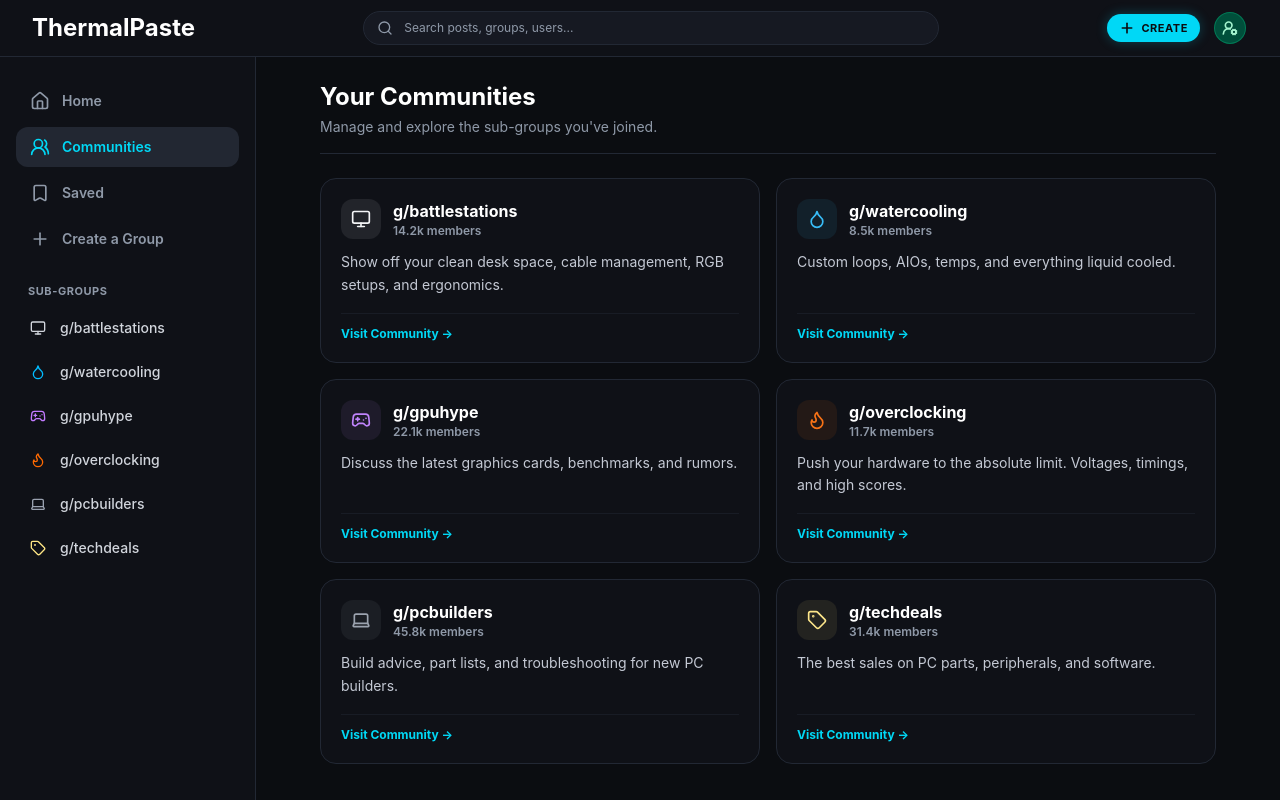
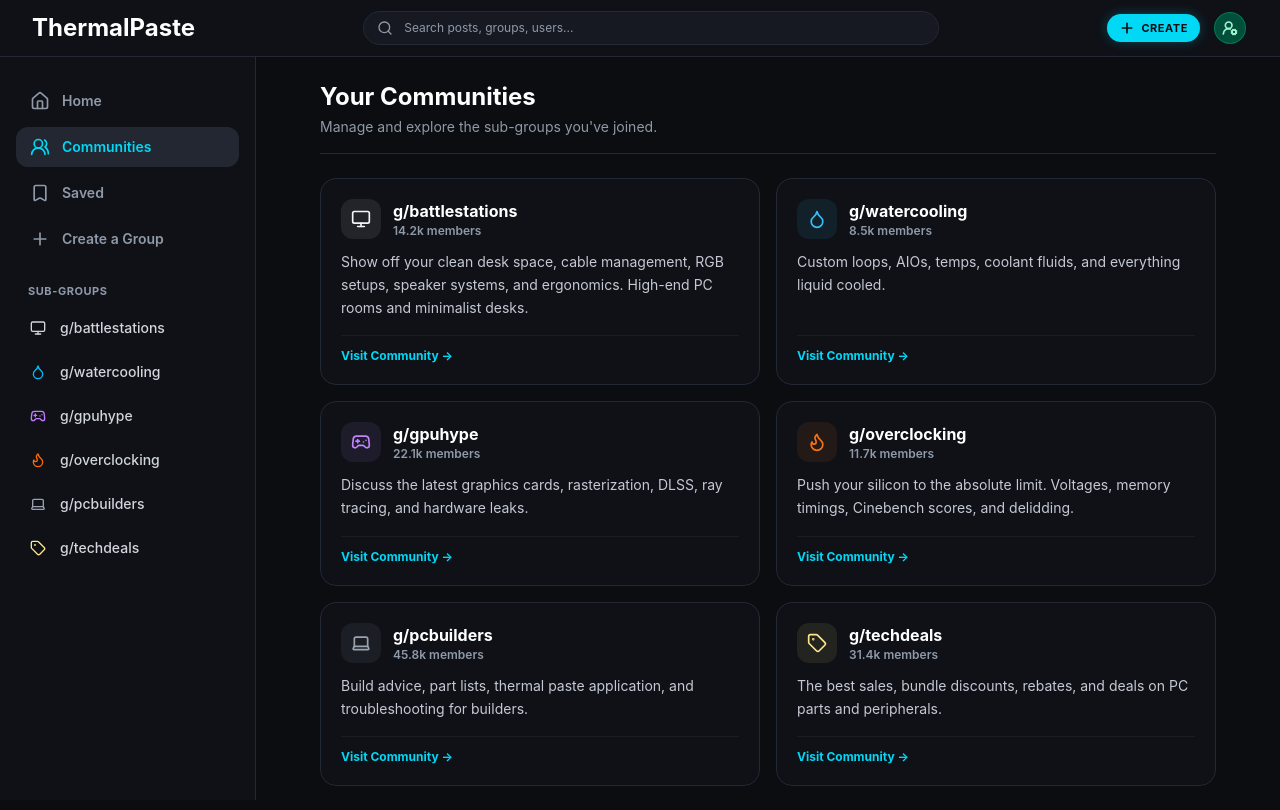
Before and after one commit to rohan9932/ThermalPaste-frontend, a React (Vite) app: page /communities in a window 1280 px wide. Built offline with nearby package versions, Linux system fonts and the light colour scheme.

Commit message:
[UPDATE] CommunitiesListPage to show joined communiies from SUB_GROUPS

```diff
--- a/src/pages/CommunitiesListPage.jsx
+++ b/src/pages/CommunitiesListPage.jsx
@@ -2,65 +2,7 @@ import React, { useState } from "react";
 import { Link } from "react-router";
 import Navbar from "../components/Navbar";
 import Sidebar from "../components/Sidebar";
-import { Monitor, Droplet, Gamepad2, Flame, Laptop, Tag } from "lucide-react";
-
-// Mock data representing the communities the current user has joined
-const JOINED_COMMUNITIES = [
-  {
-    id: "battlestations",
-    name: "g/battlestations",
-    icon: Monitor,
-    description: "Show off your clean desk space, cable management, RGB setups, and ergonomics.",
-    members: "14.2k",
-    iconColor: "#F3F4F6", // text-gray-300
-    bgColor: "#F3F4F615",
-  },
-  {
-    id: "watercooling",
-    name: "g/watercooling",
-    icon: Droplet,
-    description: "Custom loops, AIOs, temps, and everything liquid cooled.",
-    members: "8.5k",
-    iconColor: "#38BDF8", // text-sky-400
-    bgColor: "#38BDF815",
-  },
-  {
-    id: "gpuhype",
-    name: "g/gpuhype",
-    icon: Gamepad2,
-    description: "Discuss the latest graphics cards, benchmarks, and rumors.",
-    members: "22.1k",
-    iconColor: "#C084FC", // text-purple-400
-    bgColor: "#C084FC15",
-  },
-  {
-    id: "overclocking",
-    name: "g/overclocking",
-    icon: Flame,
-    description: "Push your hardware to the absolute limit. Voltages, timings, and high scores.",
-    members: "11.7k",
-    iconColor: "#F97316", // text-orange-500
-    bgColor: "#F9731615",
-  },
-  {
-    id: "pcbuilders",
-    name: "g/pcbuilders",
-    icon: Laptop,
-    description: "Build advice, part lists, and troubleshooting for new PC builders.",
-    members: "45.8k",
-    iconColor: "#9CA3AF", // text-gray-400
-    bgColor: "#9CA3AF15",
-  },
-  {
-    id: "techdeals",
-    name: "g/techdeals",
-    icon: Tag,
-    description: "The best sales on PC parts, peripherals, and software.",
-    members: "31.4k",
-    iconColor: "#FDE68A", // text-amber-200
-    bgColor: "#FDE68A15",
-  },
-];
+import { SUB_GROUPS } from "../data/mockData";
 
 export default function CommunitiesListPage() {
   const [isSidebarOpen, setIsSidebarOpen] = useState(false);
@@ -86,14 +28,16 @@ export default function CommunitiesListPage() {
           <div className="space-y-6">
             <div className="mx-auto max-w-4xl space-y-6">
               <div className="mb-6 border-b border-[#222834] pb-4">
-              <h1 className="text-2xl font-bold text-white">Your Communities</h1>
+                <h1 className="text-2xl font-bold text-white">
+                  Your Communities
+                </h1>
                 <p className="text-sm text-[#8F99A8] mt-1">
                   Manage and explore the sub-groups you've joined.
                 </p>
               </div>
 
               <div className="grid grid-cols-1 sm:grid-cols-2 gap-4">
-              {JOINED_COMMUNITIES.map((community) => {
+                {SUB_GROUPS.map((community) => {
                   const Icon = community.icon;
                   return (
                     <Link
@@ -106,7 +50,7 @@ export default function CommunitiesListPage() {
                           className="w-10 h-10 rounded-xl flex items-center justify-center flex-shrink-0 border border-transparent group-hover:border-current transition-colors"
                           style={{
                             backgroundColor: community.bgColor,
-                          color: community.iconColor,
+                            color: community.colorHex,
                           }}
                         >
                           <Icon className="w-5 h-5" />
```
Lines whose indentation alone changed are shown as unchanged.
